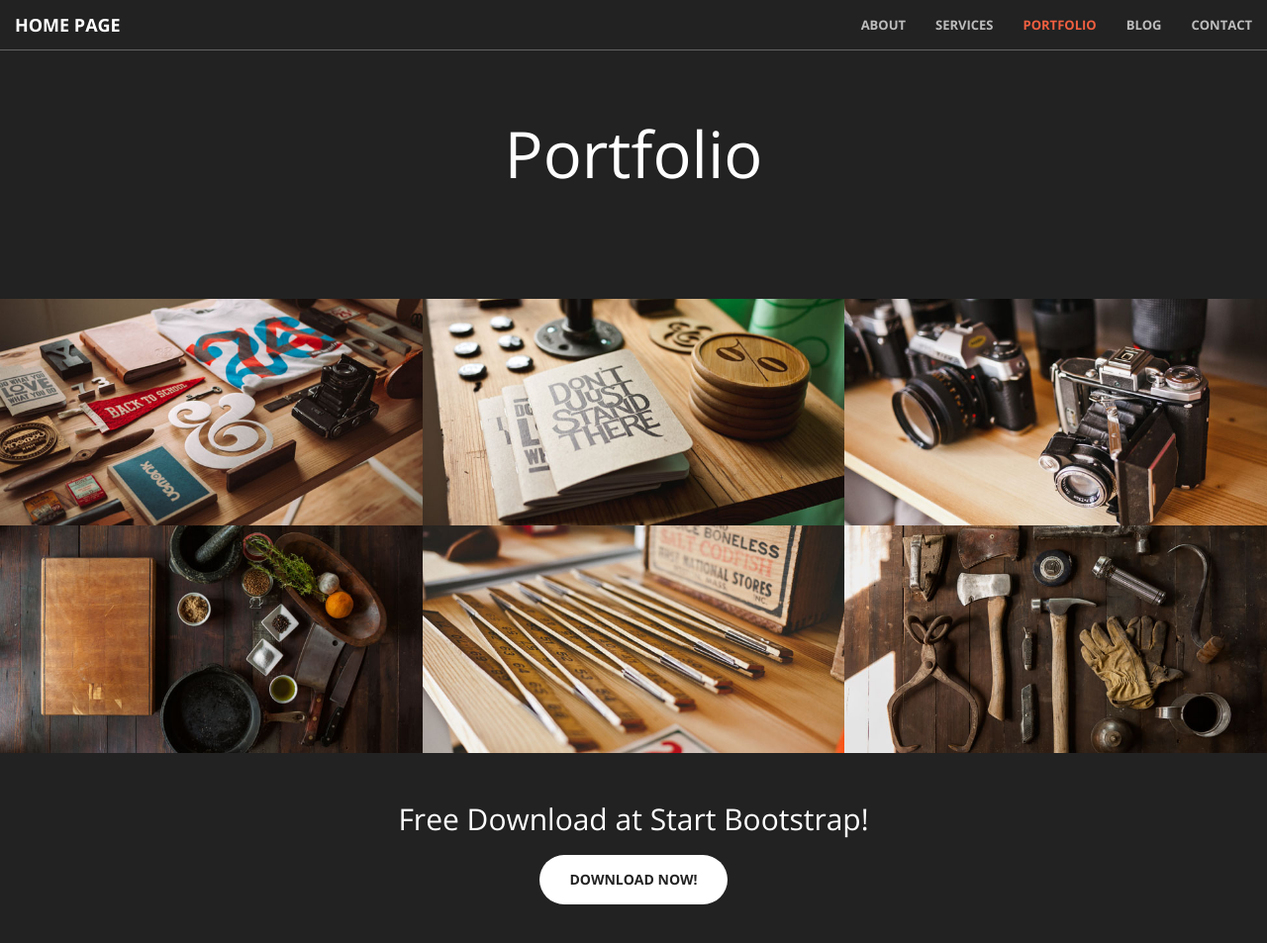
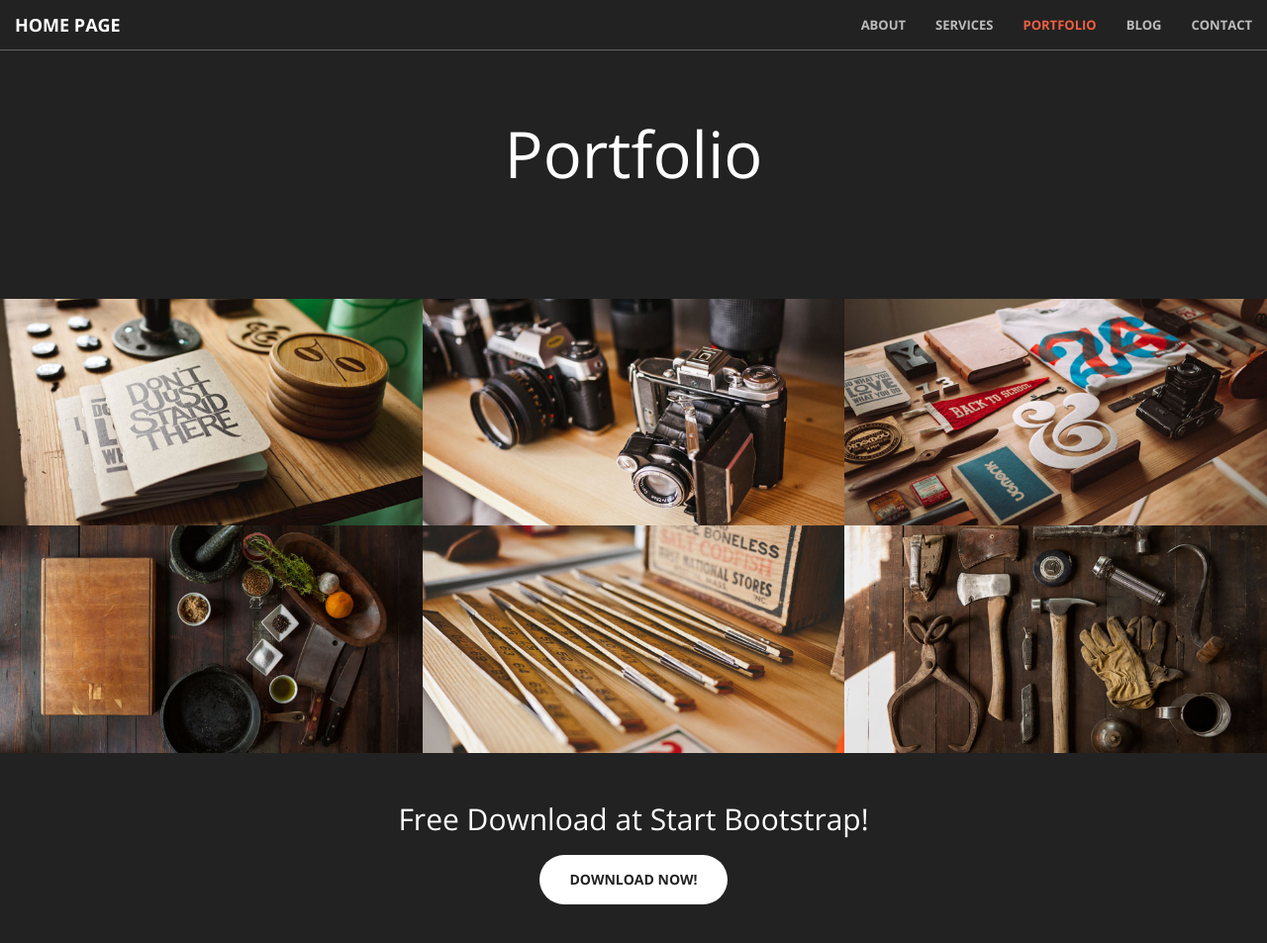
Before and after one commit to PadsterReynolds/creative_2, a Jekyll site: the page built from portfolio.html, in a window 1280 px wide and 964 px high. Shown: the top 953 px of the window at 99% size. Built offline with Jekyll 4.4.1, drawn with Linux system fonts in a browser that asks for light colours.

Commit message:
Updated 'portfolio.html' via CloudCannon

```diff
--- a/portfolio.html
+++ b/portfolio.html
@@ -2,30 +2,30 @@
 layout: default
 title: Portfolio
 portfolio:
+  - image_path: /img/portfolio/2.jpg
+    category: SEO
+    project: Tesla
+    url: 'http://www.teslamotors.com/'
+  - image_path: /img/portfolio/3.jpg
+    category: SEO
+    project: Optimizely
+    url: 'https://www.optimizely.com/'
   - image_path: /img/portfolio/1.jpg
     category: Web Design
     project: App3U
-    url: http://apple.com
-  - image_path: /img/portfolio/2.jpg
-    category: SEO
-    project: Tesla
-    url: http://www.teslamotors.com/
-  - image_path: /img/portfolio/3.jpg
-    category: SEO
-    project: Optimizely
-    url: https://www.optimizely.com/
+    url: 'http://apple.com'
   - image_path: /img/portfolio/4.jpg
     category: Content Writing
     project: GitHub
-    url: https://github.com/
+    url: 'https://github.com/'
   - image_path: /img/portfolio/5.jpg
     category: Web Design
     project: Dropbox
-    url: https://www.dropbox.com
+    url: 'https://www.dropbox.com'
   - image_path: /img/portfolio/6.jpg
     category: Social Media Marketing
     project: Uber
-    url: https://www.uber.com/
+    url: 'https://www.uber.com/'
 ---
 <section class="bg-dark">
     <div class="text-center">
```
